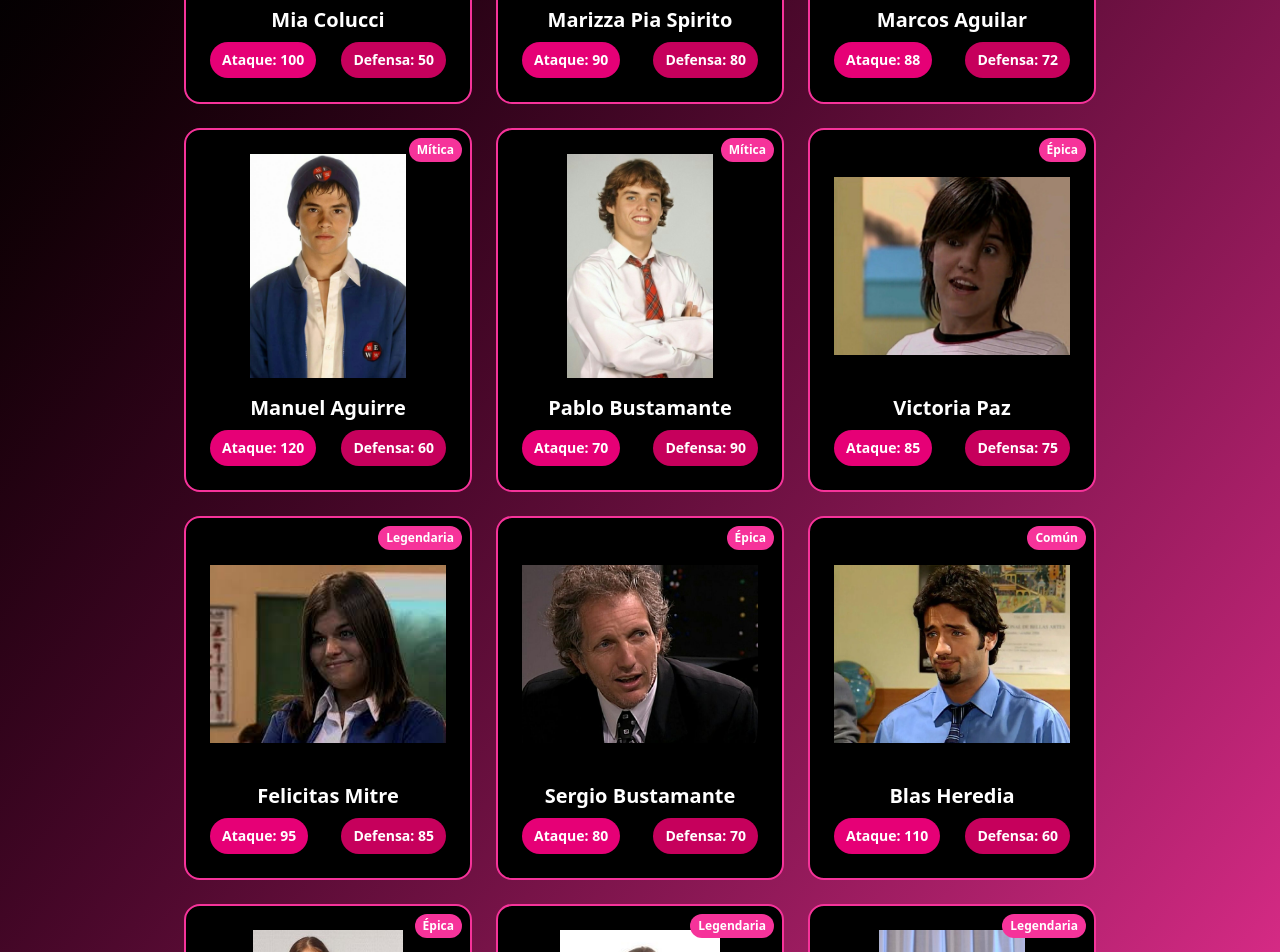
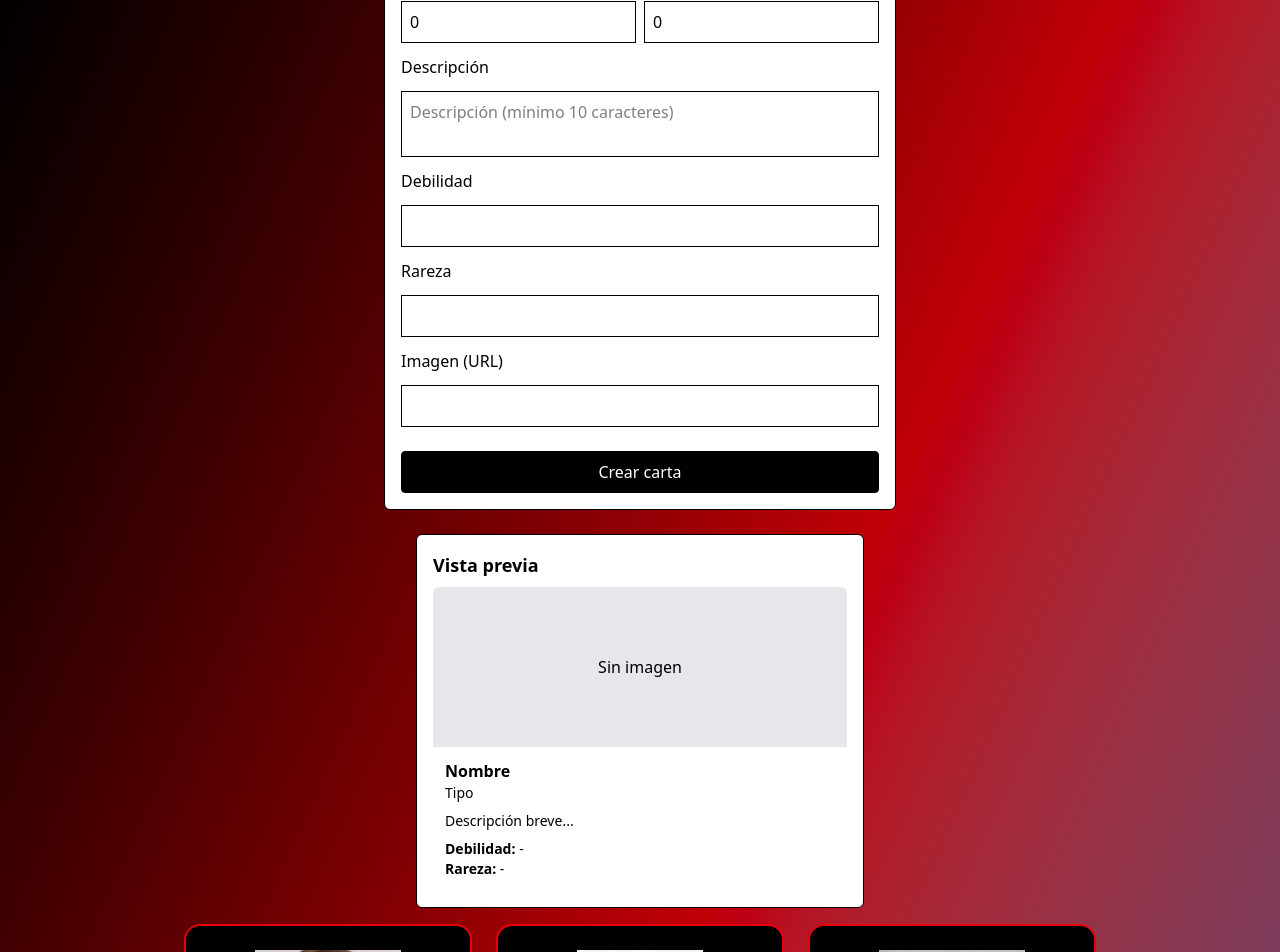
Before and after one commit to tatianaHG2/Proyecto, a React app in the folder proyecto/: page / in a window 1280 px wide. Shown: the part 360-1312 px from the top of the page. Built offline with nearby package versions, Linux system fonts and the light colour scheme; the HTML template or start-up script is replaced by a standard one.

Commit message:
nuevo formulario

```diff
--- a/proyecto/src/App.tsx
+++ b/proyecto/src/App.tsx
@@ -27,307 +27,307 @@
   Imagen?: string;
 };
 
+
+const defaultCards:Card[] = [{
+      Ataque:100,
+        Nombre:"Mia Colucci",
+        Defensa: 60,
+        Descripcion:"Mia Colucci es la líder carismática del grupo Rebelde Way, una cantante talentosa que lucha por sus ideales y enfrenta conflictos amorosos y familiares en el Elite Way School.",
+        Imagen:MiaImg,
+        Tipo:"Líder Rebelde",
+        Debilidad:"Celosa",
+        Rareza:"Mítica",
+        Numero:1
+      },
+      {
+        Ataque:90,
+        Nombre:"Marizza Pia Spirito",
+        Defensa :80,
+        Descripcion:"Marizza Pia Spirito es una activista punk apasionada por la justicia social, forma parte de la banda Rebelde Way y desafía las normas establecidas en la escuela.",
+        Imagen:MarizzaImg,
+        Tipo:"Lider social",
+        Debilidad:"Impulsiva",
+        Rareza:"Legendaria",
+        Numero:2
+
+      },
+      {
+            Ataque:70,
+        Nombre:"Pablo Bustamante",
+        Defensa:90,
+        Descripcion:"Pablo Bustamante es un joven de la oposición política que lucha contra el corrupto gobierno de su padre Sergio, perteneciente al partido opuesto, logrando mandarlo preso por lavado de dinero en el Elite Way School.",
+        Imagen:PabloImg,
+        Tipo:"Opositor Político",
+        Debilidad:"Inseguro",
+        Rareza:"Mítica",
+        Numero:3
+      },
+      {
+              Ataque:120,
+        Nombre:"Manuel Aguirre",
+        Defensa:60,
+        Descripcion:"Manuel Aguirre, un estudiante becado inteligente y estratega, planea vengarse de aquellos que lo han humillado, mostrando su lado oscuro en el Elite Way School.",
+        Imagen:ManuelImg,
+        Tipo:"Becado Vengativo",
+        Debilidad:"Obsesivo",
+        Rareza:"Mítica",
+        Numero:4
+      },
+ {
+          Ataque:88,
+        Nombre:"Marcos Aguilar",
+        Defensa:72,
+        Descripcion:"Marcos Aguilar es un talentoso guitarrista y compositor del grupo, conocido por su creatividad y lealtad al equipo.",
+        Imagen:MarcosImg,
+        Tipo:"Guitarrista Creativo",
+        Debilidad:"Introvertido",
+        Rareza:"Épica",
+        Numero:5
+ },
+ {
+         Ataque:85,
+        Nombre:"Victoria Paz",
+        Defensa:75,
+        Descripcion:"Victoria Paz, conocida como Vico C, es una rapera arrogante y talentosa que compite con Mia por el liderazgo del grupo Rebelde Way en la escuela.",
+        Imagen:VicoImg,
+        Tipo:"Rapera Arrogante",
+        Debilidad:"Arrogante",
+        Rareza:"Épica",
+        Numero:6
+ },
+ {
+         Ataque:95,
+        Nombre:"Felicitas Mitre",
+        Defensa:85,
+        Descripcion:"Felicitas es sensible y perfeccionista, que expresa sus emociones a través de sus obras y enfrenta inseguridades en el Elite Way School.",
+        Imagen:FelicitasImg,
+        Tipo:"Apoyo emocional",
+        Debilidad:"Insegura",
+        Rareza:"Legendaria",
+        Numero:7
+ },
+{
+      Ataque:75,
+        Nombre:"Lujan Linares",
+        Defensa:85,
+        Descripcion:"Lujan es una amiga fiel y divertida, conocido por su personalidad extrovertida y su apoyo incondicional a sus amigos en Rebelde Way.",
+        Imagen:LujanImg,
+        Tipo:"Amiga Leal",
+        Debilidad:"Demasiado Confiada",
+        Rareza:"Épica",
+        Numero:8
+},
+{
+        Ataque:110,
+        Nombre:"Blas Heredia",
+        Defensa:60,
+        Descripcion:"Blas es un matón agresivo que intimida a los estudiantes más débiles, buscando imponer su autoridad en la escuela.",
+        Imagen:BlasImg,
+        Tipo:"Matón Escolar",
+        Debilidad:"Violento",
+        Rareza:"Común",
+        Numero:9
+},
+{
+      Ataque:80,
+        Nombre:"Sergio Bustamante",
+        Defensa:70,
+        Descripcion:"Sergio Bustamante es padre de Pablo, un joven arrogante y heredero de una fortuna, que usa su posición para manipular a los demás en el Elite Way School.",
+        Imagen:SergioImg,
+        Tipo:"Politico corrupto",
+        Debilidad:"Arrogante",
+        Rareza:"Épica",
+        Numero:10
+      },
+      {
+            Ataque:85,
+        Nombre:"Sonia Rey",
+        Defensa:90,
+        Descripcion:"Madre de Marizza, vedette extravagante y dedicada, figura maternal para Mia.",
+        Imagen:SoniaImg,
+        Tipo:"Vedette Extravagante",
+        Debilidad:"Exagerada",
+        Rareza:"Legendaria",
+        Numero:11
+      },
+      {
+                Ataque:95,
+        Nombre:"Franco Colucci",
+        Defensa:85,
+        Descripcion:"Empresario de moda millonario y padre sobreprotector de Mia, con perfil autoritario y pasado complejo.",
+        Imagen:FrancoImg,
+        Tipo:"Empresario de Moda",
+        Debilidad:"Sobreprotector",
+        Rareza:"Legendaria",
+        Numero:12
+      }
+]
+
 function App() {
   const [selected, setSelected] = useState<Card | null>(null);
+  const [cards,setCards] = useState<Card[]>(defaultCards)
+  type NewCard = Omit<Card, "Numero">;
+  console.log(cards)
+
+  const [card, setCard] = useState<NewCard>({
+    Nombre: "",
+    Tipo: "",
+    Ataque: 0,
+    Defensa: 0,
+    Descripcion: "",
+    Debilidad: "",
+    Rareza: "",
+    Imagen: "",
+  });
+
+  const [errors, setErrors] = useState<Partial<Record<keyof NewCard, string>>>({});
+
+  const numeros = [1,2,3,4,5,]
+
+  const numnerosPorDos =  numeros.map((numero)=>{return {
+    valor:numero
+  }})
+
+  console.log("lista 2",numnerosPorDos)
 
   const openCard = (card: Card) => setSelected(card);
   const closeModal = () => setSelected(null);
 
+  const validateField = (field: keyof NewCard, value: any): string => {
+    switch (field) {
+      case "Nombre":
+        if (!value || String(value).trim().length < 3) return "El nombre es obligatorio (mínimo 3 caracteres).";
+        return "";
+      case "Tipo":
+        if (!value || String(value).trim().length === 0) return "El tipo es obligatorio.";
+        return "";
+      case "Ataque":
+        if (value === "" || value === null || isNaN(Number(value))) return "Ataque debe ser un número.";
+        if (Number(value) < 0) return "Ataque no puede ser negativo.";
+        return "";
+      case "Defensa":
+        if (value === "" || value === null || isNaN(Number(value))) return "Defensa debe ser un número.";
+        if (Number(value) < 0) return "Defensa no puede ser negativo.";
+        return "";
+      case "Descripcion":
+        if (!value || String(value).trim().length < 10) return "Descripción mínima 10 caracteres.";
+        return "";
+      default:
+        return "";
+    }
+  };
+
+  const validateAll = (values: NewCard) => {
+    const newErrors: Partial<Record<keyof NewCard, string>> = {};
+    (Object.keys(values) as Array<keyof NewCard>).forEach((key) => {
+      const err = validateField(key, values[key]);
+      if (err) newErrors[key] = err;
+    });
+    setErrors(newErrors);
+    return newErrors;
+  };
+
+  const handleChange = <K extends keyof NewCard>(field: K, value: NewCard[K]) => {
+    setCard((prev) => ({ ...prev, [field]: value }));
+    const err = validateField(field, value);
+    setErrors((prev) => ({ ...prev, [field]: err }));
+  };
+
+  const handleSubmit = (e: React.FormEvent) => {
+    e.preventDefault();
+    const validation = validateAll(card);
+    const hasErrors = Object.values(validation).some((v) => v && v.length > 0);
+    if (hasErrors) return;
+    const newCard: Card = { Numero: Date.now(), ...card } as Card;
+    //openCard(newCard);
+    setCards([...cards,newCard]);
+    setErrors({});
+  };
+
   return (
-    <div className="min-h-screen bg-gradient-to-br from-black to-pink-500 p-8">
+    <div className="min-h-screen bg-gradient-to-br from-black via-red-700 to-blue-900 p-8">
       <h1 className="text-3xl font-bold text-white text-center mb-8">
         Rebelde Way
       </h1>
+      <form onSubmit={handleSubmit} className="w-[90%] max-w-lg mx-auto my-6 p-4 bg-white text-black border border-black rounded-md">
+        <h2 className="text-black text-xl mb-3">Crear carta</h2>
+
+        <div className="flex flex-col gap-3">
+          <label className="text-black">Nombre</label>
+          <input value={card.Nombre} onChange={(e) => handleChange("Nombre", e.target.value)} placeholder="Ej. Mia Colucci" className="w-full p-2 border border-black bg-white text-black" />
+          {errors.Nombre && <span className="text-black text-sm">{errors.Nombre}</span>}
+
+          <label className="text-black">Tipo</label>
+          <input value={card.Tipo} onChange={(e) => handleChange("Tipo", e.target.value)} placeholder="Ej. Líder Rebelde" className="w-full p-2 border border-black bg-white text-black" />
+          {errors.Tipo && <span className="text-black text-sm">{errors.Tipo}</span>}
+
+          <div className="flex gap-2">
+            <div className="flex-1">
+              <label className="text-black">Ataque</label>
+              <input type="number" min={0} value={card.Ataque} onChange={(e) => handleChange("Ataque", Number(e.target.value))} className="w-full p-2 border border-black bg-white text-black" />
+              {errors.Ataque && <span className="text-black text-sm">{errors.Ataque}</span>}
+            </div>
+            <div className="flex-1">
+              <label className="text-black">Defensa</label>
+              <input type="number" min={0} value={card.Defensa} onChange={(e) => handleChange("Defensa", Number(e.target.value))} className="w-full p-2 border border-black bg-white text-black" />
+              {errors.Defensa && <span className="text-black text-sm">{errors.Defensa}</span>}
+            </div>
+          </div>
+
+          <label className="text-black">Descripción</label>
+          <textarea value={card.Descripcion} onChange={(e) => handleChange("Descripcion", e.target.value)} placeholder="Descripción (mínimo 10 caracteres)" className="w-full p-2 border border-black bg-white text-black resize-none" />
+          {errors.Descripcion && <span className="text-black text-sm">{errors.Descripcion}</span>}
+
+          <label className="text-black">Debilidad</label>
+          <input value={card.Debilidad} onChange={(e) => handleChange("Debilidad", e.target.value)} className="w-full p-2 border border-black bg-white text-black" />
+
+          <label className="text-black">Rareza</label>
+          <input value={card.Rareza} onChange={(e) => handleChange("Rareza", e.target.value)} className="w-full p-2 border border-black bg-white text-black" />
+
+          <label className="text-black">Imagen (URL)</label>
+          <input value={card.Imagen} onChange={(e) => handleChange("Imagen", e.target.value)} className="w-full p-2 border border-black bg-white text-black" />
+
+          <button type="submit" className="mt-3 bg-black text-white p-2 rounded border border-black" disabled={Object.values(errors).some((v) => v && v.length > 0)}>
+            Crear carta
+          </button>
+        </div>
+      </form>
+
+      <div className="w-[90%] max-w-md mx-auto my-4 p-4 bg-white text-black border border-black rounded-md">
+        <h3 className="text-lg font-semibold mb-2 text-black">Vista previa</h3>
+        <div className="rounded-md overflow-hidden bg-white">
+          {card.Imagen ? (
+            <img src={card.Imagen} alt={card.Nombre || 'Imagen carta'} className="w-full h-40 object-cover" />
+          ) : (
+            <div className="w-full h-40 flex items-center justify-center bg-gray-200 text-black">Sin imagen</div>
+          )}
+
+          <div className="p-3">
+            <h4 className="font-semibold text-black">{card.Nombre || 'Nombre'}</h4>
+            <p className="text-sm text-black">{card.Tipo || 'Tipo'}</p>
+            <p className="mt-2 text-sm text-black">{card.Descripcion || 'Descripción breve...'}</p>
+
+            <div className="mt-2 text-sm text-black">
+              <p><strong>Debilidad:</strong> {card.Debilidad || '-'}</p>
+              <p><strong>Rareza:</strong> {card.Rareza || '-'}</p>
+            </div>
+          </div>
+        </div>
+      </div>
 
       <div className="flex flex-wrap justify-center gap-6">
-
-      <CardDetail
-        Ataque={100}
-        Nombre="Mia Colucci"
-        Defensa={50}
-        Descripcion="Mia Colucci es la líder carismática del grupo Rebelde Way, una cantante talentosa que lucha por sus ideales y enfrenta conflictos amorosos y familiares en el Elite Way School."
-        Imagen={MiaImg}
-        Tipo="Líder Rebelde"
-        Debilidad="Celosa"
-        Rareza="Mítica"
-        onOpen={() =>
-          openCard({
-            Numero: 37,
-            Nombre: "Mia Colucci",
-            Tipo: "Líder Rebelde",
-            Ataque: 100,
-            Defensa: 50,
-            Descripcion: "Mia Colucci es la líder carismática del grupo Rebelde Way, una cantante talentosa que lucha por sus ideales y enfrenta conflictos amorosos y familiares en el Elite Way School.",
-            Debilidad: "Celosa",
-            Rareza: "Mítica",
-            Imagen: MiaImg,
-          })
-        }
-      />
-
-      <CardDetail
-        Ataque={90}
-        Nombre="Marizza Pia Spirito"
-        Defensa={80}
-        Descripcion="Marizza Pia Spirito es una activista punk apasionada por la justicia social, forma parte de la banda Rebelde Way y desafía las normas establecidas en la escuela."
-        Imagen={MarizzaImg}
-        Tipo="Lider social"
-        Debilidad="Impulsiva"
-        Rareza="Legendaria"
-        onOpen={() =>
-          openCard({
-            Numero: 38,
-            Nombre: "Marizza Pia Spirito",
-            Tipo: "Lider social",
-            Ataque: 90,
-            Defensa: 80,
-            Descripcion: "Marizza Pia Spirito es una activista punk apasionada por la justicia social, forma parte de la banda Rebelde Way y desafía las normas establecidas en la escuela.",
-            Debilidad: "Impulsiva",
-            Rareza: "Legendaria",
-            Imagen: MarizzaImg,
-          })
-        }
-      />
-
-      <CardDetail
-        Ataque={88}
-        Nombre="Marcos Aguilar"
-        Defensa={72}
-        Descripcion="Marcos Aguilar es un talentoso guitarrista y compositor del grupo, conocido por su creatividad y lealtad al equipo."
-        Imagen={MarcosImg}
-        Tipo="Guitarrista Creativo"
-        Debilidad="Introvertido"
-        Rareza="Épica"
-        onOpen={() =>
-          openCard({
-            Numero: 42,
-            Nombre: "Marcos Aguilar",
-            Tipo: "Cerebrito",
-            Ataque: 88,
-            Defensa: 72,
-            Descripcion: "Marcos Aguilar es un talentoso guitarrista y compositor del grupo, conocido por su creatividad y lealtad al equipo.",
-            Debilidad: "Introvertido",
-            Rareza: "Épica",
-            Imagen: MarcosImg,
-          })
-        }
-      />
-
-      <CardDetail
-        Ataque={120}
-        Nombre="Manuel Aguirre"
-        Defensa={60}
-        Descripcion="Manuel Aguirre, un estudiante becado inteligente y estratega, planea vengarse de aquellos que lo han humillado, mostrando su lado oscuro en el Elite Way School."
-        Imagen={ManuelImg}
-        Tipo="Becado Vengativo"
-        Debilidad="Obsesivo"
-        Rareza="Mítica"
-        onOpen={() =>
-          openCard({
-            Numero: 39,
-            Nombre: "Manuel Aguirre",
-            Tipo: "Becado Vengativo",
-            Ataque: 120,
-            Defensa: 60,
-            Descripcion: "Manuel Aguirre, un estudiante becado inteligente y estratega, planea vengarse de aquellos que lo han humillado, mostrando su lado oscuro en el Elite Way School.",
-            Debilidad: "Obsesivo",
-            Rareza: "Mítica",
-            Imagen: ManuelImg,
-          })
-        }
-      />
-
-      <CardDetail
-        Ataque={70}
-        Nombre="Pablo Bustamante"
-        Defensa={90}
-        Descripcion="Pablo Bustamante es un joven de la oposición política que lucha contra el corrupto gobierno de su padre Sergio, perteneciente al partido opuesto, logrando mandarlo preso por lavado de dinero en el Elite Way School."
-        Imagen={PabloImg}
-        Tipo="Opositor Político"
-        Debilidad="Inseguro"
-        Rareza="Mítica"
-        onOpen={() =>
-          openCard({
-            Numero: 12,
-            Nombre: "Pablo Bustamante",
-            Tipo: "Opositor Político",
-            Ataque: 70,
-            Defensa: 90,
-            Descripcion: "Pablo Bustamante es un joven de la oposición política que lucha contra el corrupto gobierno de su padre Sergio, perteneciente al partido opuesto, logrando mandarlo preso por lavado de dinero en el Elite Way School.",
-            Debilidad: "Inseguro",
-            Rareza: "Mítica",
-            Imagen: PabloImg,
-          })
-        }
-      />
-
-      <CardDetail
-        Ataque={85}
-        Nombre="Victoria Paz"
-        Defensa={75}
-        Descripcion="Victoria Paz, conocida como Vico C, es una rapera arrogante y talentosa que compite con Mia por el liderazgo del grupo Rebelde Way en la escuela."
-        Imagen={VicoImg}
-        Tipo="Rapera Arrogante"
-        Debilidad="Arrogante"
-        Rareza="Épica"
-        onOpen={() =>
-          openCard({
-            Numero: 40,
-            Nombre: "Vico C",
-            Tipo: "Rapera Arrogante",
-            Ataque: 85,
-            Defensa: 75,
-            Descripcion: "Victoria Paz, conocida como Vico , es una rapera arrogante y talentosa que compite con Mia por el liderazgo del grupo Rebelde Way en la escuela.",
-            Debilidad: "Arrogante",
-            Rareza: "Épica",
-            Imagen: VicoImg,
-          })
-        }
-      />
-
-      <CardDetail
-        Ataque={95}
-        Nombre="Felicitas Mitre"
-        Defensa={85}
-        Descripcion="Felicitas es sensible y perfeccionista, que expresa sus emociones a través de sus obras y enfrenta inseguridades en el Elite Way School."
-        Imagen={FelicitasImg}
-        Tipo="Apoyo emocional"
-        Debilidad="Insegura"
-        Rareza="Legendaria"
-        onOpen={() =>
-          openCard({
-            Numero: 41,
-            Nombre: "Felicitas Mitre",
-            Tipo: "Apoyo emocional",
-            Ataque: 95,
-            Defensa: 85,
-            Descripcion: "Felicitas es  sensible y perfeccionista, que expresa sus emociones a través de sus obras y enfrenta inseguridades en el Elite Way School.",
-            Debilidad: "Insegura",
-            Rareza: "Legendaria",
-            Imagen: FelicitasImg,
-          })
-        }
-      />
-
-      <CardDetail
-        Ataque={80}
-        Nombre="Sergio Bustamante"
-        Defensa={70}
-        Descripcion="Sergio Bustamante es padre de Pablo, un joven arrogante y heredero de una fortuna, que usa su posición para manipular a los demás en el Elite Way School."
-        Imagen={SergioImg}
-        Tipo="Politico corrupto"
-        Debilidad="Arrogante"
-        Rareza="Épica"
-        onOpen={() =>
-          openCard({
-            Numero: 43,
-            Nombre: "Sergio Bustamante",
-            Tipo: "Politico corrupto",
-            Ataque: 80,
-            Defensa: 70,
-            Descripcion: "Sergio Bustamante es el padre de Pablo, un joven arrogante y heredero de una fortuna, que usa su posición para manipular a los demás en el Elite Way School.",
-            Debilidad: "Arrogante",
-            Rareza: "Épica",
-            Imagen: SergioImg,
-          })
-        }
-      />
-
-      <CardDetail
-        Ataque={110}
-        Nombre="Blas Heredia"
-        Defensa={60}
-        Descripcion="Blas es un matón agresivo que intimida a los estudiantes más débiles, buscando imponer su autoridad en la escuela."
-        Imagen={BlasImg}
-        Tipo="Matón Escolar"
-        Debilidad="Violento"
-        Rareza="Común"
-        onOpen={() =>
-          openCard({
-            Numero: 44,
-            Nombre: "Blas Heredia",
-            Tipo: "Matón Escolar",
-            Ataque: 110,
-            Defensa: 60,
-            Descripcion: "Blas es un matón agresivo que intimida a los estudiantes más débiles, buscando imponer su autoridad en la escuela.",
-            Debilidad: "Violento",
-            Rareza: "Común",
-            Imagen: BlasImg,
-          })
-        }
-      />
-
-      <CardDetail
-        Ataque={75}
-        Nombre="Lujan Linares"
-        Defensa={85}
-        Descripcion="Lujan es una amiga fiel y divertia, conocido por su personalidad extrovertida y su apoyo incondicional a sus amigos en Rebelde Way."
-        Imagen={LujanImg}
-        Tipo="Amiga Leal"
-        Debilidad="Demasiado Confiada"
-        Rareza="Épica"
-        onOpen={() =>
-          openCard({
-            Numero: 45,
-            Nombre: "Lujan Linares",
-            Tipo: "Amiga Leal",
-            Ataque: 75,
-            Defensa: 85,
-            Descripcion: "Lujan es una amiga fiel y divertia, conocido por su personalidad extrovertida y su apoyo incondicional a sus amigos en Rebelde Way.",
-            Debilidad: "Demasiado Confiada",
-            Rareza: "Épica",
-            Imagen: LujanImg,
-          })
-        }
-      />
-
-      <CardDetail
-        Ataque={85}
-        Nombre="Sonia Rey"
-        Defensa={90}
-        Descripcion="Madre de Marizza, vedette extravagante y dedicada, figura maternal para Mia."
-        Imagen={SoniaImg}
-        Tipo="Vedette Extravagante"
-        Debilidad="Exagerada"
-        Rareza="Legendaria"
-        onOpen={() =>
-          openCard({
-            Numero: 46,
-            Nombre: "Sonia Rey",
-            Tipo: "Vedette Extravagante",
-            Ataque: 85,
-            Defensa: 90,
-            Descripcion: "Madre de Marizza, vedette extravagante y dedicada, figura maternal para Mia.",
-            Debilidad: "Exagerada",
-            Rareza: "Legendaria",
-            Imagen: SoniaImg,
-          })
-        }
-      />
-
-      <CardDetail
-        Ataque={95}
-        Nombre="Franco Colucci"
-        Defensa={85}
-        Descripcion="Empresario de moda millonario y padre sobreprotector de Mia, con perfil autoritario y pasado complejo."
-        Imagen={FrancoImg}
-        Tipo="Empresario de Moda"
-        Debilidad="Sobreprotector"
-        Rareza="Legendaria"
-        onOpen={() =>
-          openCard({
-            Numero: 47,
-            Nombre: "Franco Colucci",
-            Tipo: "Empresario de Moda",
-            Ataque: 95,
-            Defensa: 85,
-            Descripcion: "Empresario de moda millonario y padre sobreprotector de Mia, con perfil autoritario y pasado complejo.",
-            Debilidad: "Sobreprotector",
-            Rareza: "Legendaria",
-            Imagen: FrancoImg,
-          })
-        }
-      />
+          {
+            cards.map((carta)=>{return <CardDetail
+              Nombre={carta.Nombre}
+              Ataque={carta.Ataque}
+              Defensa={carta.Defensa}
+              Descripcion={carta.Descripcion}
+              Imagen={carta.Imagen!}
+              Tipo={carta.Tipo}
+              Debilidad={carta.Debilidad}
+              onOpen={()=>openCard(carta)}
+            />})
+          }
 
       </div>
 
--- a/proyecto/src/components/Modal.tsx
+++ b/proyecto/src/components/Modal.tsx
@@ -23,7 +23,7 @@
   onClose,
 }: props) {
   return (
-    <div className="fixed inset-0 flex items-center justify-center bg-black bg-opacity-70 z-50">
+    <div className="fixed inset-0 flex items-center justify-center bg-[rgba(0,0,0,0.71)] z-50">
       <div className="bg-gradient-to-br from-black to-pink-500 rounded-2xl p-8 w-96 max-w-full mx-4 shadow-2xl border-2 border-pink-500">
         <div className="bg-black bg-opacity-95 rounded-xl p-6">
           <div className="flex justify-between items-center mb-4">
--- a/proyecto/src/components/cartaProyecto.tsx
+++ b/proyecto/src/components/cartaProyecto.tsx
@@ -22,17 +22,17 @@
 }: Props) {
 
     return (
-        <div className={`bg-black border-2 border-pink-500 rounded-2xl p-6 w-72 cursor-pointer relative ${className}`} onClick={() => onOpen && onOpen()}>
+        <div className={`bg-black border-2 border-red-600 rounded-2xl p-6 w-72 cursor-pointer relative ${className}`} onClick={() => onOpen && onOpen()}>
             {Rareza && (
-                <span className="absolute top-2 right-2 bg-pink-500 text-white px-2 py-1 rounded-full text-xs font-bold">
+                <span className="absolute top-2 right-2 bg-red-600 text-white px-2 py-1 rounded-full text-xs font-bold">
                     {Rareza}
                 </span>
             )}
             <img src={Imagen} alt={Nombre} className="w-full h-56 object-contain rounded-lg mb-4 shadow-md" />
             <h3 className="text-white font-bold text-xl mb-2 text-center">{Nombre}</h3>
             <div className="flex justify-between text-sm">
-                <span className="bg-pink-600 text-white px-3 py-2 rounded-full font-semibold shadow-sm">Ataque: {Ataque}</span>
-                <span className="bg-pink-700 text-white px-3 py-2 rounded-full font-semibold shadow-sm">Defensa: {Defensa}</span>
+                <span className="bg-red-600 text-white px-3 py-2 rounded-full font-semibold shadow-sm">Ataque: {Ataque}</span>
+                <span className="bg-blue-600 text-white px-3 py-2 rounded-full font-semibold shadow-sm">Defensa: {Defensa}</span>
             </div>
         </div>
     );
```
Also changed, not shown: 2 other files (tests, documents, lock files or other folders).
